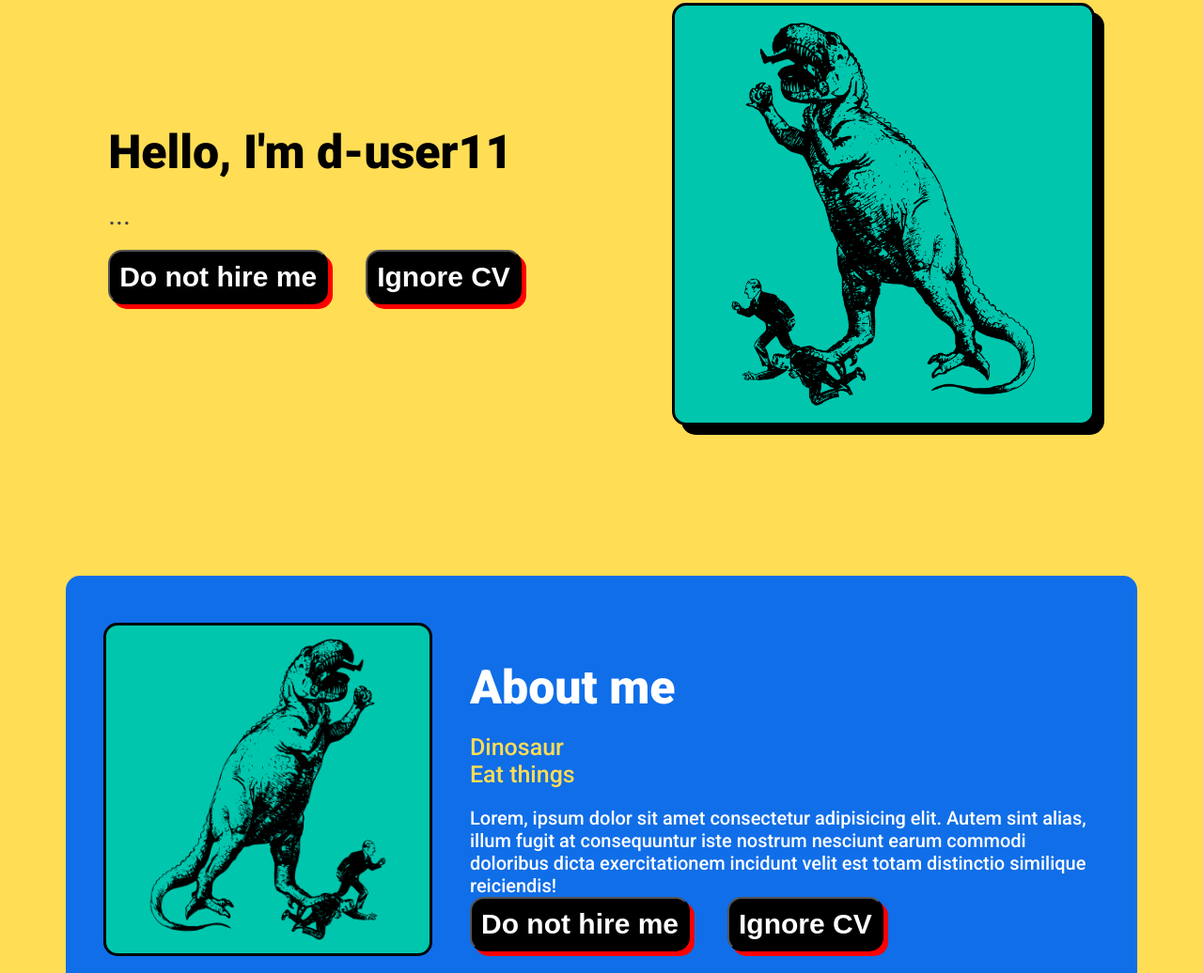
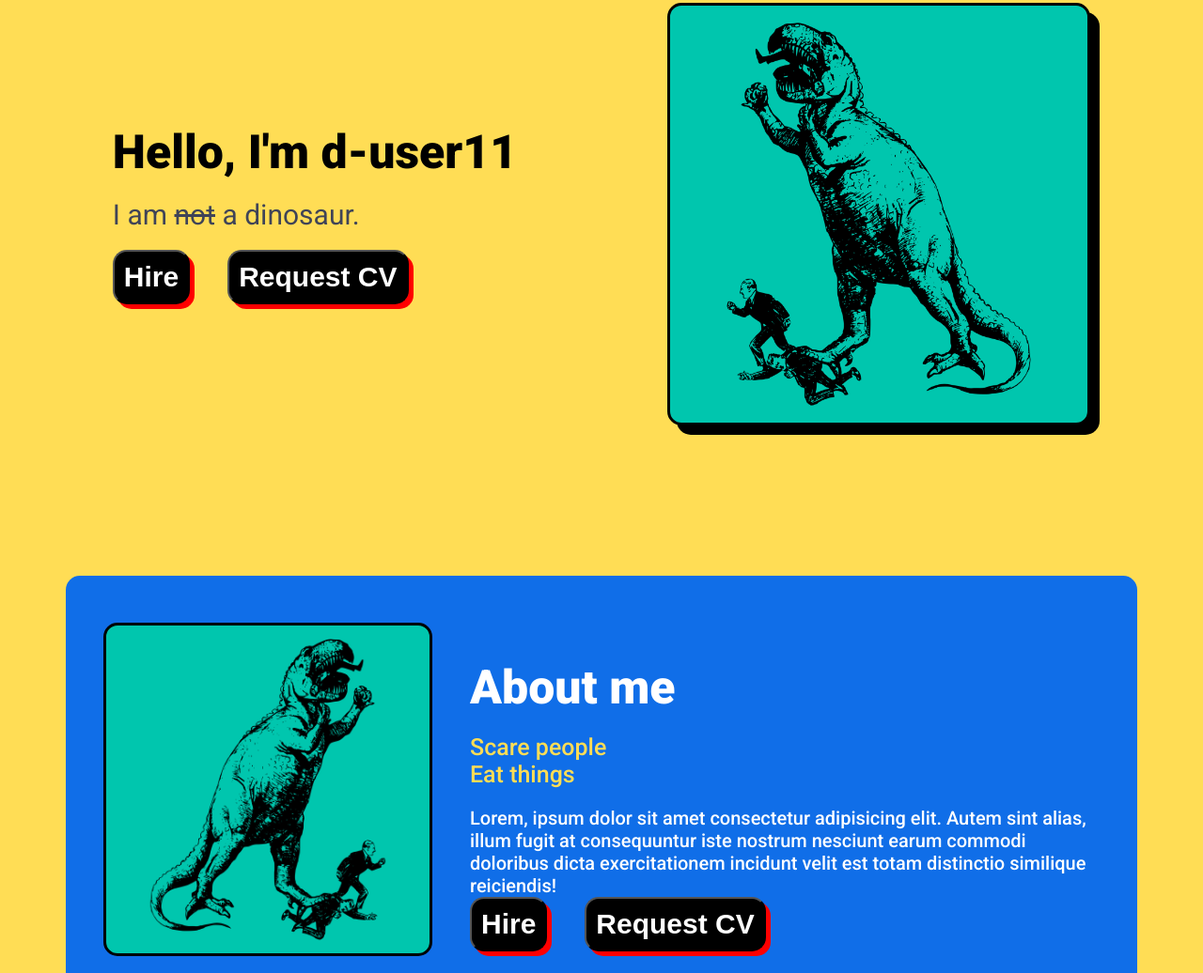
Before and after one commit to d-user11/portfolio-landing-page, a plain HTML site: page index.html in a window 1280 px wide. Shown: the part 176-1212 px from the top of the page at 94% size. Drawn offline with Linux system fonts and the light colour scheme.

Commit message:
fix: Remove the negative ideas from the page

```diff
--- a/index.html
+++ b/index.html
@@ -19,10 +19,10 @@
         <section class="hero">
             <div class="text-container">
                 <h1>Hello, I'm d-user11</h1>
-                <p>...</p>
+                <p>I am <s>not</s> a dinosaur.</p>
                 <div class="buttons">
-                    <button>Do not hire me</button>
-                    <button>Ignore CV</button>
+                    <button>Hire</button>
+                    <button>Request CV</button>
                 </div>
             </div>
             <img src="images/dyno.png" alt="dinosaur eating men">
@@ -33,13 +33,13 @@
                 <div class="text-container">
                     <h1>About me</h1>
                     <div class="jobs">
-                        <p>Dinosaur</p>
+                        <p>Scare people</p>
                         <p>Eat things</p>
                     </div>
                     <p>Lorem, ipsum dolor sit amet consectetur adipisicing elit. Autem sint alias, illum fugit at consequuntur iste nostrum nesciunt earum commodi doloribus dicta exercitationem incidunt velit est totam distinctio similique reiciendis!</p>
                     <div class="buttons">
-                        <button>Do not hire me</button>
-                        <button>Ignore CV</button>
+                        <button>Hire</button>
+                        <button>Request CV</button>
                     </div>
                 </div>
             </div>
@@ -51,7 +51,7 @@
                 <div class="card">
                     <div class="number">1</div>
                     <div class="content">
-                        <h1>Dinosaur</h1>
+                        <h1>Scare people</h1>
                         <p>Lorem ipsum dolor sit amet consectetur adipisicing elit. Ad inventore culpa et sed, similique beatae impedit libero voluptatem dolores ab autem eius officia.</p>
                         <button>Learn More</button>
                     </div>
@@ -68,7 +68,7 @@
         </section>
         <section class="contact-me">
             <p>If you have any sugestions about anything</p>
-            <button>Fuck off</button>
+            <button>Contact me</button>
         </section>
         <footer>
             <div class="vertical-container">
@@ -76,7 +76,7 @@
                     <div class="logo">d-user11</div>
                     <div class="name">No name</div>
                 </div>
-                <p>I won't make anything asap. Don't contact me and we won't work together.</p>
+                <p>If you want my help or have some suggestions. Please contact me.</p>
                 <div class="icons">
                     <img src="images/icons8-github-48.png" alt="github">
                     <img src="images/icons8-gmail-logo-48.png" alt="gmail">
```
